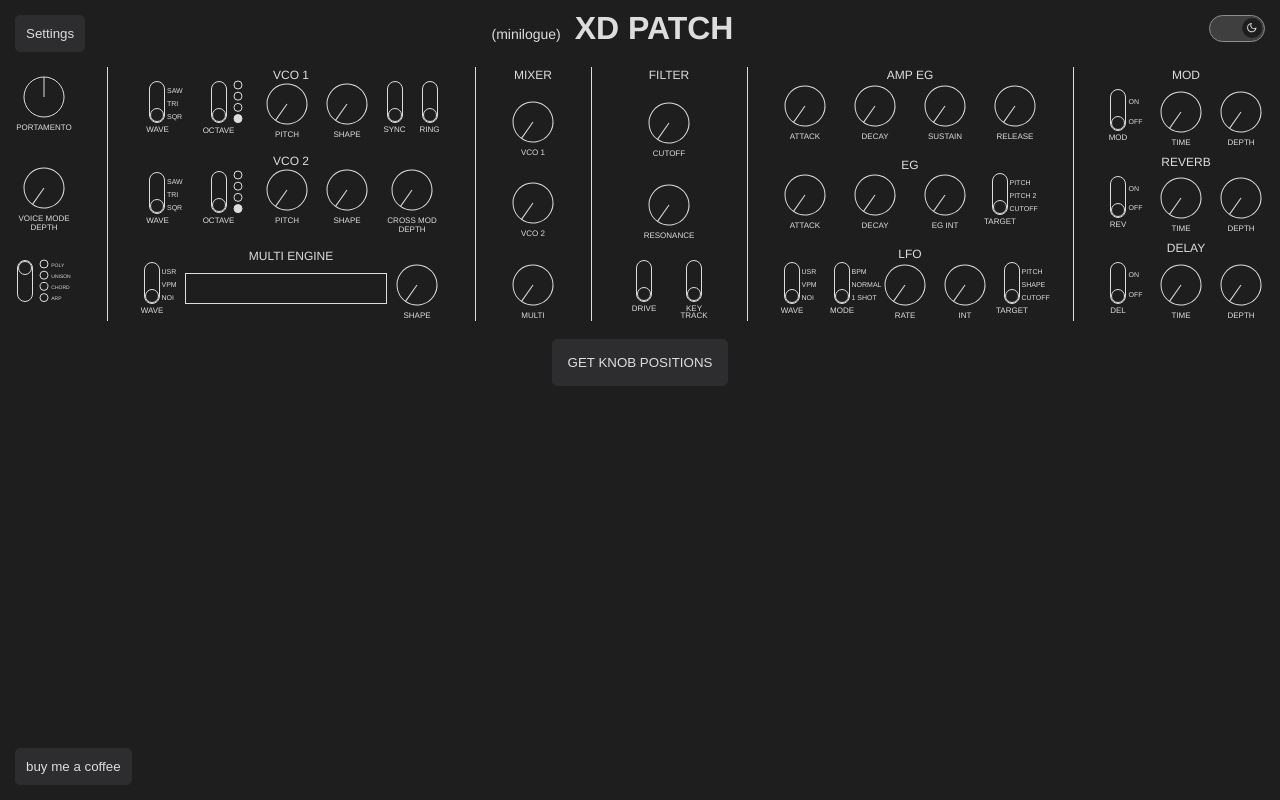
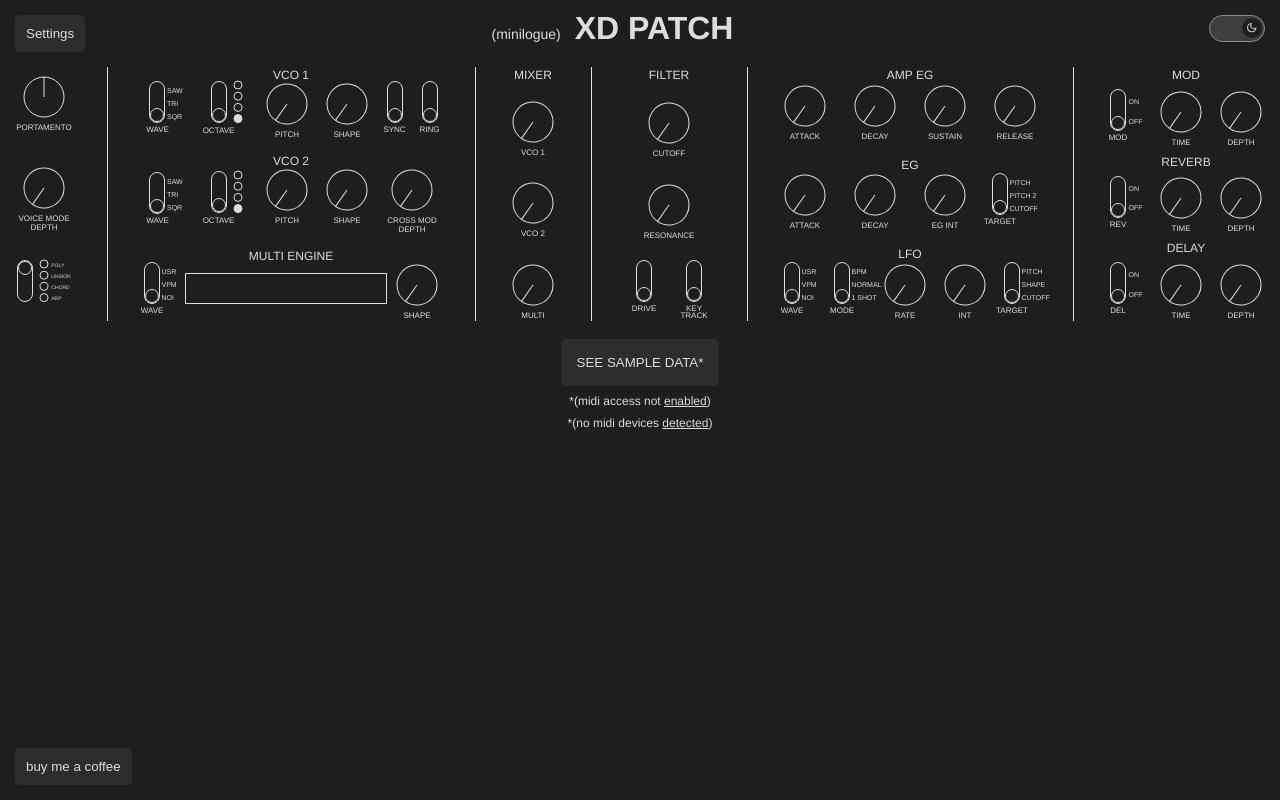
Before and after one commit to willconnell/xd-patch, a Vue app: page / in a window 1280 px wide. Built offline with nearby package versions, Linux system fonts and the light colour scheme.

Commit message:
added conditional mainBtnText and *warnings based on user config

```diff
--- a/src/App.vue
+++ b/src/App.vue
@@ -77,4 +77,12 @@
   --accent-color: #3f3f3f;
   --text-primary-color: #ddd;
 }
+
+/* make all links primary text color */
+a {
+  color: var(--text-primary-color);
+}
+a:visited {
+  color: var(--text-primary-color);
+}
 </style>
--- a/src/components/Synth/MinilogueXD.vue
+++ b/src/components/Synth/MinilogueXD.vue
@@ -169,7 +169,13 @@
     </div>
   </div>
   <br />
-  <btn @click="requestDataDump" :large="true">GET KNOB POSITIONS</btn>
+  <btn @click="requestDataDump" :large="true">{{ mainBtnText }}</btn>
+  <div v-if="!accessGranted" class="warningMessage">
+    *(midi access not <a href="">enabled</a>)
+  </div>
+  <div v-if="noDevicesFound" class="warningMessage">
+    *(no midi devices <a href="">detected</a>)
+  </div>
 
   <!-- <div
     style="display: flex; direction: column; position: absolute; bottom: 30px"
@@ -354,6 +360,16 @@
     },
     toggleModal() {},
   },
+  computed: {
+    noDevicesFound() {
+      return this.inputs.length === 0 && this.outputs.length === 0;
+    },
+    mainBtnText() {
+      return !this.accessGranted || this.noDevicesFound
+        ? "SEE SAMPLE DATA*"
+        : "GET KNOB POSITIONS";
+    },
+  },
 };
 </script>
 
@@ -395,4 +411,11 @@
 .sr {
   margin-bottom: 15px;
 }
+
+.warningMessage {
+  display: block;
+  margin: auto;
+  font-size: 12px;
+  margin-top: 8px;
+}
 </style>
```
